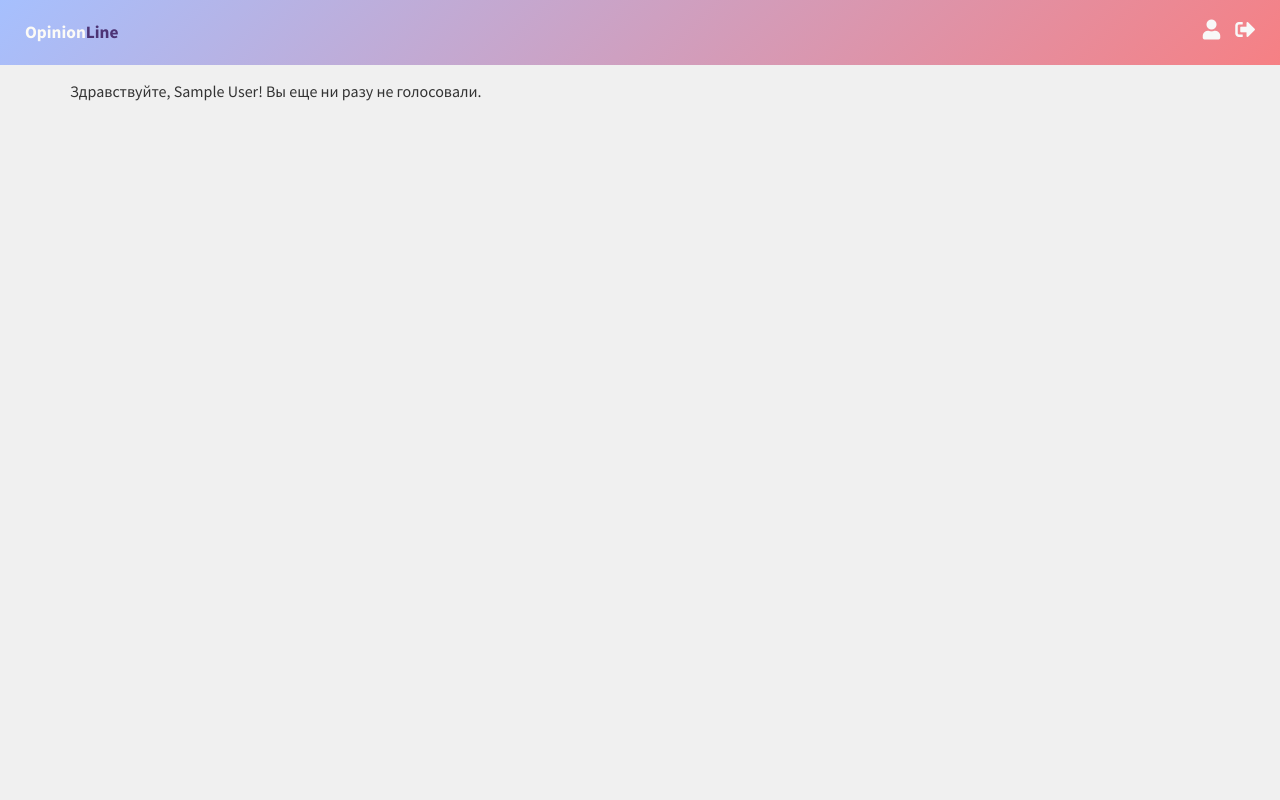
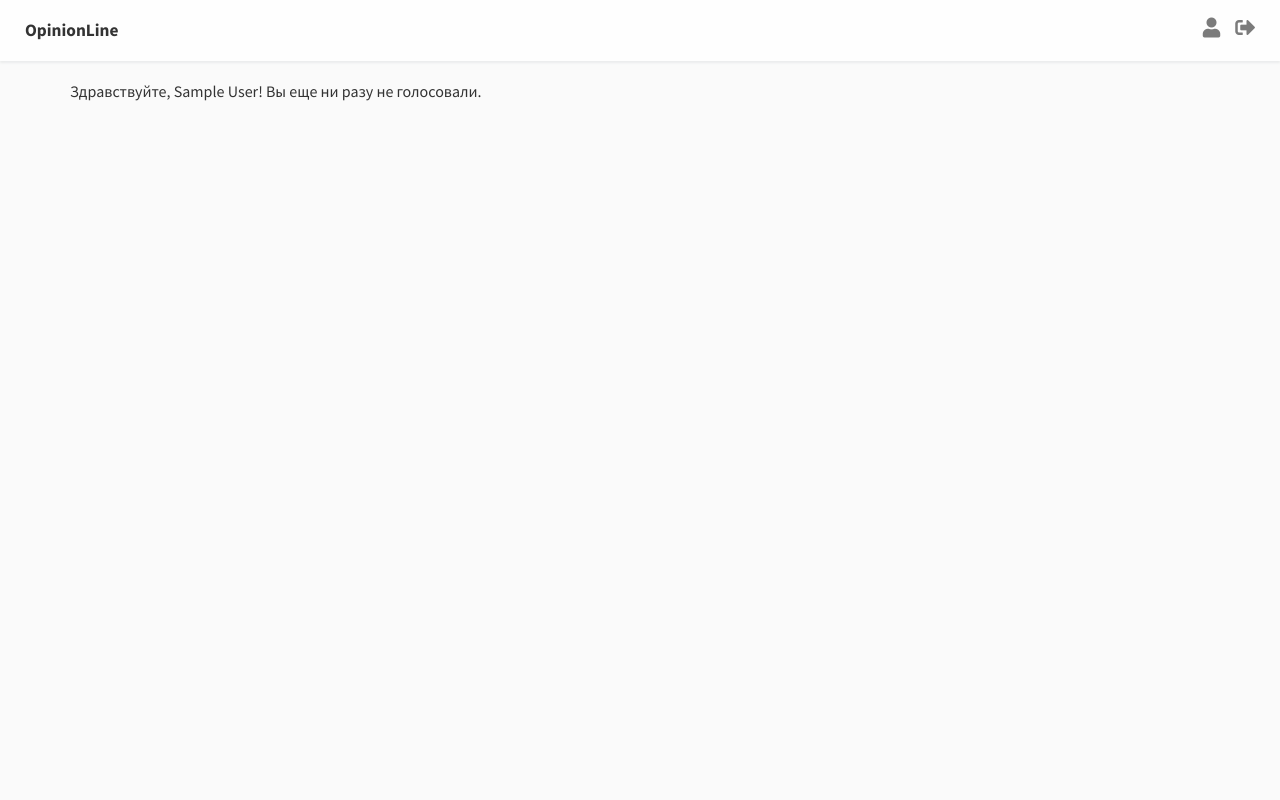
Before and after one commit to juliavictor/my-first-blog, a Django app: a page that uses blog/templates/blog/base.html in a window 1280 px wide. Run offline with Django 3.2, Linux system fonts and the light colour scheme; the visitor is signed in with stand-in values (Sample User, id 1); data that the repository does not hold is empty; some libraries are stand-ins or nearby versions.

Commit message:
Design update & polls only for auth users

```diff
--- a/blog/static/css/styles.css
+++ b/blog/static/css/styles.css
@@ -7,6 +7,9 @@ body {
     font-size: 12pt;
 
     background: #f0f0f0;
+    background: #FCFCFC;
+    background: #FAFAFA;
+
 
 }
 
@@ -27,10 +30,23 @@ a, a:hover {
 
 /* Шапка сайта */
 header {
-    padding: 20px 25px;
-    margin-bottom: 15px;
+    padding: 18px 25px;
+    position: fixed;
+    top: 0;
+    left: 0;
+    width: 100%;
+    z-index: 2;
+    /* background: linear-gradient(135deg, #a6c0fe, #f68084); */
+    background-color: rgba(254, 254, 254, 0.96);
+    /* border-bottom: 1px solid rgb(237, 239, 241); */
 
-    background: linear-gradient(135deg, #a6c0fe, #f68084);
+    -webkit-box-shadow: 0 2px 2px rgba(162, 165, 171, 0.16);
+    -moz-box-shadow: 0 2px 2px rgba(162, 165, 171, 0.16);
+     box-shadow: 0 2px 2px rgba(162, 165, 171, 0.16);
+}
+
+header ~ .container {
+    margin-top: 80px;
 }
 
 header .login-buttons {
@@ -43,30 +59,30 @@ header .login-buttons a {
     font-family: "Font Awesome 5 Free";
     font-size: 15pt;
 
-    color: #f8f8f8;
+    color: #7B7B7B;
     transition: color 0.3s;
 }
 
 header .login-buttons a:hover {
-    color: #ffffff;
+    color: #000000;
     transition: color 0.3s;
 }
 
 header .navbar-link {
-    color: #fdfbf6;
+    color: #333;
     font-size: 13pt;
     font-weight: 700;
 }
 
 header .navbar-link:hover:not(span) {
-    color: #ffffff;
     text-decoration: none;
 }
 
 
 header .navbar-link span {
-    color: #4d3475;
+    color: #333;
 }
+
 
 /* Выравним контейнер по ширине */
 main {
--- a/blog/templates/blog/post_detail.html
+++ b/blog/templates/blog/post_detail.html
@@ -39,6 +39,7 @@
         </cite>
         </blockquote>
 
+        {% if user.is_authenticated%}
         {% for poll in quote.polls.all %}
         {% load get_at_index %}
 
@@ -153,10 +154,12 @@ zingchart.render({
 
         {% endif %}
 
+        {% endfor %}
 
-         {% endfor %}
+        {% endif %}
 
         {% endfor %}
+
 
         </div>
         </p>
```
